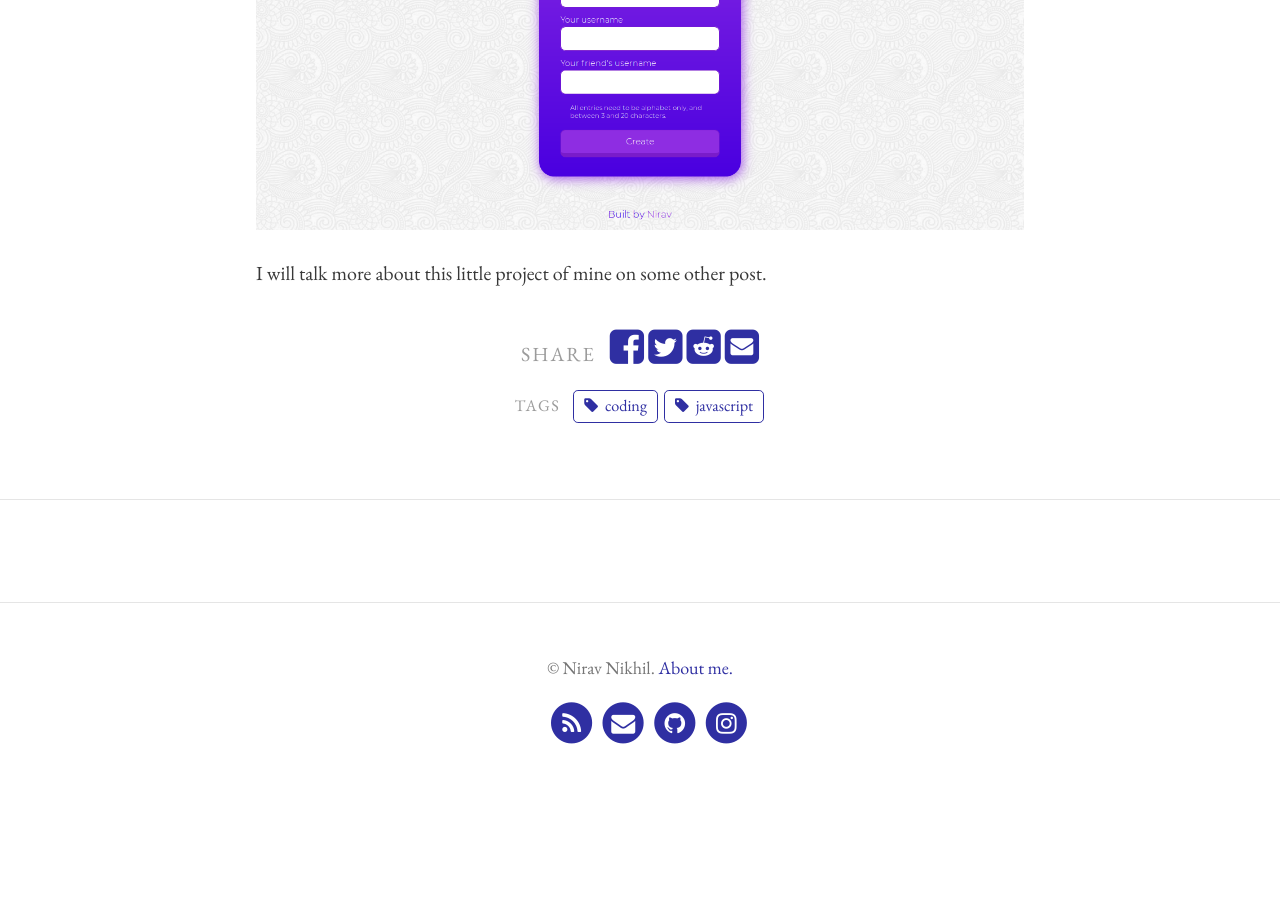
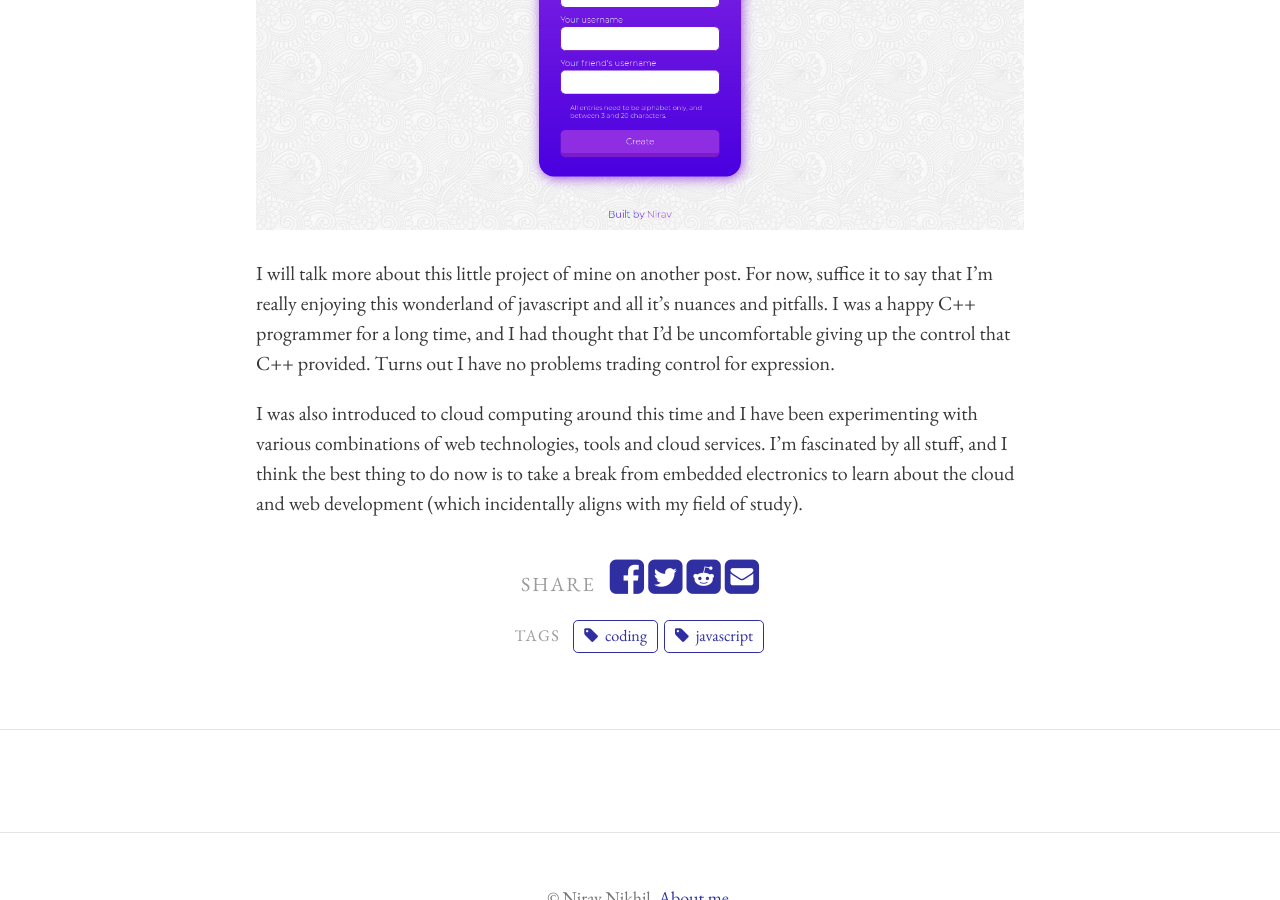
Before and after one commit to niravcodes/niravcodes.github.io, a Jekyll site: the page built from _posts/2019-01-20-ambling-down-the-javascript-rabbit-hole.md, in a window 1280 px wide and 900 px high, scrolled down 1537 px. Built offline with Jekyll 4.4.1, drawn with Linux system fonts in a browser that asks for light colours; comment, search, counter and statistics services are not loaded; before the commit the page ends 2354 px from its top, so only the background shows below that.

Commit message:
Update from Forestry.io - Updated ambling-down-the-javascript-rabbit-hole.md

```diff
--- a/_posts/2019-01-20-ambling-down-the-javascript-rabbit-hole.md
+++ b/_posts/2019-01-20-ambling-down-the-javascript-rabbit-hole.md
@@ -24,4 +24,6 @@ Finally there's Vue. There are a few alternatives to Vue, most notably Angular a
 
 ![](https://nirav.com.np/assets/img/sshot.png)
 
-I will talk more about this little project of mine on some other post.
+I will talk more about this little project of mine on another post. For now, suffice it to say that I'm really enjoying this wonderland of javascript and all it's nuances and pitfalls. I was a happy C++ programmer for a long time, and I had thought that I'd be uncomfortable giving up the control that C++ provided. Turns out I have no problems trading control for expression.
+
+I was also introduced to cloud computing around this time and I have been experimenting with various combinations of web technologies, tools and cloud services. I'm fascinated by all stuff, and I think the best thing to do now is to take a break from embedded electronics to learn about the cloud and web development (which incidentally aligns with my field of study).
```
